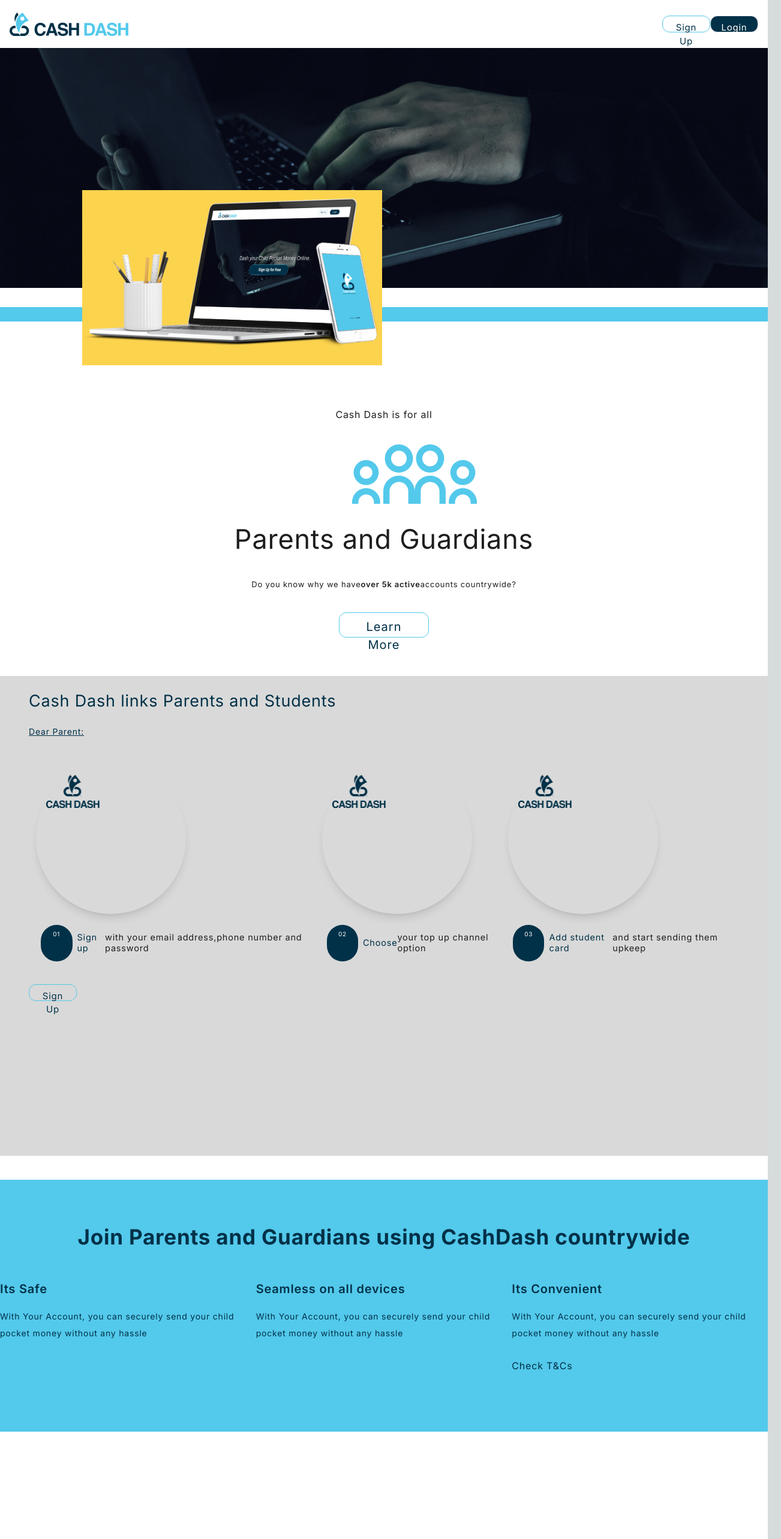
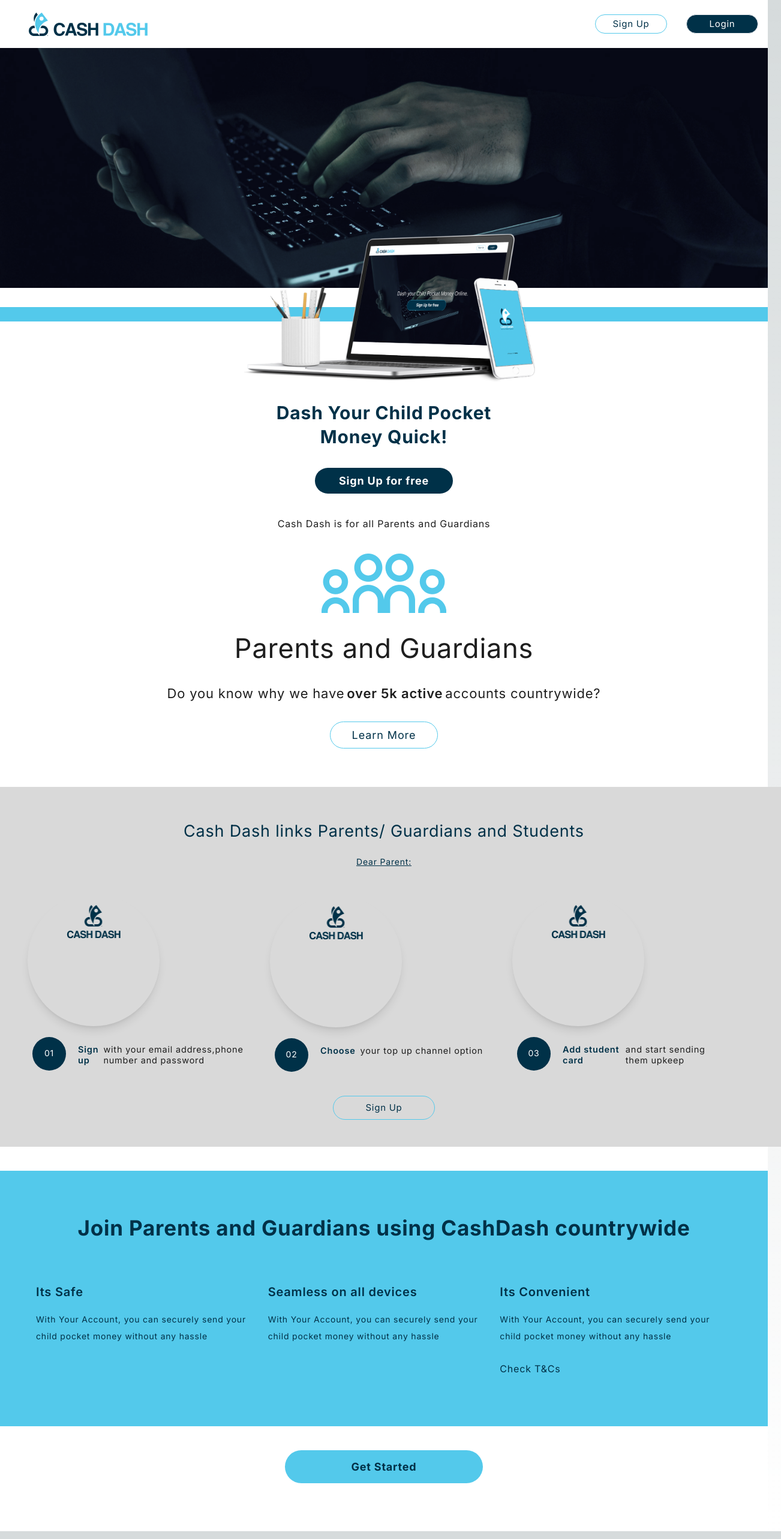
Before and after one commit to MariaNamata086/school-wallet, a Next.js app: page / in a window 1280 px wide. Shown: the top 2566 px of the page at 60% size, 1302 px wide, since content can reach past the window. Built offline with nearby package versions, Linux system fonts and the light colour scheme.

Commit message:
Final styling adjustments on the homepage

```diff
--- a/src/app/components/page-specific/home/AppUsageStep.tsx
+++ b/src/app/components/page-specific/home/AppUsageStep.tsx
@@ -14,8 +14,8 @@
   additionalInformation,
 }: AppUsageStepProps) {
   return (
-    <div className='flex flex-col gap-4 p-3 h-auto  bg-[#D9D9D9]'>
-      <div className='flex flex-col p-4 gap-2 w-[250px] h-[250px] rounded-full shadow-lg'>
+    <div className='flex flex-col gap-4 p-3 h-auto bg-[#D9D9D9]'>
+      <div className='flex flex-col p-4 gap-2 items-center w-[220px] h-[220px] rounded-full shadow-lg'>
         <div className='w-[90px] h-[60px] flex'>
           <Image
             alt='dark school wallet logo'
@@ -25,14 +25,15 @@
           />
         </div>
       </div>
-      <div className='flex items-center gap-2 w-full tracking-wider px-2 py-[2px]'>
-        <span className='w-2 md:w-[61px] h-2 md:h-[61px] rounded-full text-center text-[10px] md:p-2 p-1 text-white bg-[#003148]'>
+      <div className='flex gap-2 tracking-wider px-2 py-[2px]'>
+        <span className='w-8 md:w-14 h-2 md:h-14 rounded-full text-center text-[10px] md:text-[14px] pt-4 p-1 text-white bg-[#003148]'>
           {stepNumber}
         </span>
-        <span className='flex items-center text-[11px] md:text-[14.5px] leading-[18.15px] text-[#1E1E1E] '>
-          <span className='text-[#003148]'>{mainAction}</span>
-          {additionalInformation}
-        </span>
+        <p className='flex w-[300px] p-3 gap-2 text-[11px] md:text-[14.5px] leading-[18.15px] text-[#1E1E1E] '>
+          <span className='text-darkblue font-semibold'>{mainAction}</span>
+         {additionalInformation}
+
+        </p>
       </div>
     </div>
   );
--- a/src/app/components/page-specific/home/HomeHeader.tsx
+++ b/src/app/components/page-specific/home/HomeHeader.tsx
@@ -7,19 +7,8 @@
 function HomeHeader() {
   return (
     <section className='flex flex-col relative'>
-      <div className=' bg-red-300 h-[400px] w-full relative tracking-wider'>
-        {/* <div className='z-20 text-slate-800 h-full bg-[#003148]/30 w-full absolute flex flex-col gap-10'>
-        <p className='text-white text-[40px] font-semibold text-center leading-10'>
-          Dash Your Child Pocket Money Online!
-        </p>
-        <Link
-          href='/authentication/signup'
-          className='w-[200px] h-[40px] px-4 py-2 rounded-full border-[#53C9EB] text-white  bg-[#003148] text-[30px] text-center font-bold'
-        >
-          Sign Up for free
-        </Link>
-      </div> */}
-        <Image
+      <div className='h-[400px] w-full tracking-wider'>
+                <Image
           src={mobile_device_user}
           alt='image of a mobile device user'
           className='flex h-full w-full'
@@ -27,8 +16,19 @@
         />
       </div>
       <div className='bg-primary h-6 mt-8' />
-      <div className='w-[500px] h-[292px] z-10 md:-mt-[219px] md:ml-[137px] bg-amber-300'>
+      <div className='w-[500px] h-[292px] z-10 md:-mt-[160px] md:ml-[400px]'>
         <Image src={mobile_mock_devices} alt='A picture showing project optimised devices'/>
+      </div>
+      <div className='h-full w-full flex flex-col justify-center items-center gap-8'>
+        <p className='text-darkblue text-[20px] md:text-[30px] font-bold h-auto md:w-[360px] text-center leading-10'>
+          Dash Your Child Pocket Money Quick!
+        </p>
+        <Link
+          href='/authentication/signup'
+          className='w-[230px] px-4 py-2 rounded-full border-[#53C9EB] text-white  bg-[#003148] text-[18px] text-center font-bold'
+        >
+          Sign Up for free
+        </Link>
       </div>
     </section>
   );
--- a/src/app/components/page-specific/home/HomeNav.tsx
+++ b/src/app/components/page-specific/home/HomeNav.tsx
@@ -6,7 +6,7 @@
 function Homenav() {
   return (
     <nav className='flex p-4 items-center justify-between h-[80px] bg-white'>
-      <Link href='/' className=''>
+      <Link href='/' className='md:px-8'>
         <Image
           src={school_wallet_logo}
           alt='Project logo'
@@ -15,16 +15,16 @@
         />
       </Link>
 
-      <div className='flex items-center justify-around'>
+      <div className='flex mt-4 md:mt-0 items-center gap-8 justify-between'>
         <Link
           href='/authentication/signup'
-          className='text-[15px] text-center tracking-wider w-[80px] h-[28px] px-4 py-2 text-[#003148] border-[1px] border-[#53C9EB] rounded-xl hover:scale-105'
+          className='text-[15px] text-center tracking-wider h-auto py-1 px-4  text-[#003148] border-[1px] border-[#53C9EB] rounded-full w-[100px] md:w-[120px] hover:scale-105'
         >
           Sign Up
         </Link>
         <Link
           href='/authentication/login'
-          className='text-[15px] text-center tracking-wider w-[80px] h-[28px] px-4 py-2 bg-[#003148] text-white border-[1px]  rounded-xl hover:scale-105'
+          className='text-[15px] text-center tracking-wider md:w-[120px]  h-auto py-1 px-4  bg-[#003148] text-white border-[1px]  rounded-full hover:scale-105'
         >
           Login
         </Link>
--- a/src/app/components/shared/Footer.tsx
+++ b/src/app/components/shared/Footer.tsx
@@ -29,19 +29,18 @@
       },
     ];
   return (
-      <footer className='flex flex-col h-[420px] md:h-[840px]'>
-          <div className='flex flex-col h-full md:h-1/2 bg-[#53C9EB] py-[60px] gap-8 leading-loose tracking-wider text-[#003148]'>
+      <footer className='flex flex-col items-center h-auto mb-20 bg-white gap-10'>
+          <div className='flex flex-col h-full md:h-1/2  py-[60px] bg-[#53C9EB] gap-8 px-10 leading-loose tracking-wider text-[#003148]'>
               <span className=' text-[30px] md:text-[35px] text-center font-bold'>Join Parents and Guardians using CashDash countrywide </span>
-              <div className='flex flex-col md:flex-row justify-around'>{
+              <div className='flex flex-col md:flex-row justify-around p-5'>{
                   footerSubContent.map(({ title, content, moreInfo }, index) => {
                       return <FooterSubContent key={index} title={title} content={content} moreInfo={moreInfo} />
                   })
               }
               </div>
           </div>
-          <div className='hidden items-center justify-center h-1/2 bg-white md:flex'>
-          <Link href='/authentication/login' className='py-2 px-4 rounded-full w-[330px] h-[55px]'>Get Started</Link>
-          </div>
+           <Link href='/authentication/login' className='font-bold h-[55px] hidden items-center justify-center py-2 px-4 rounded-full bg-primary text-darkblue md:flex w-[330px] md:text-[18px]'>Get Started</Link>
+
     </footer>
   )
 }
--- a/src/app/page.tsx
+++ b/src/app/page.tsx
@@ -16,11 +16,11 @@
         <HomeNav />
         <HomeHeader />
       </div>
-      <div className='flex flex-col gap-8 px-20 py-6 justify-center items-center h-auto'>
+      <div className='flex flex-col gap-8 px-20 py-6 -mt-8 justify-center items-center h-auto'>
         <span className=' text-[#1E1E1E] text-30px leading-[36.31px]'>
-          Cash Dash is for all
+          Cash Dash is for all Parents and Guardians
         </span>
-        <div className='flex flex-row items-center h-[99px] w-[105px]'>
+        <div className='flex flex-row items-center h-[99px]'>
           <Image
             alt='people svg'
             src={peoplelogo2}
@@ -35,23 +35,23 @@
         <span className='text-center text-[45px] leading-[54.46px] text-[#1E1E1E]'>
           Parents and Guardians
         </span>
-        <p className='flex items-center text-[13px] text-[#1E1E1E] text-center leading-[30.26px]'>
+        <p className='flex items-center text-[16px] gap-1 md:text-[22px] text-[#1E1E1E] text-center leading-[30.26px]'>
           Do you know why we have{' '}
           <span className='font-semibold'>over 5k active</span> accounts
           countrywide?
         </p>
         <Link
-          className='text-[15px] md:text-[20px] text-center tracking-wider w-[150px] h-[42px] px-4 py-2 text-[#003148] border-[1px] border-[#53C9EB] rounded-xl hover:scale-105'
-          href='/'
+          className='text-[15px] md:text-[18px] text-center tracking-wider w-[180px] px-4 py-2 text-[#003148] border-[1px] border-[#53C9EB] rounded-full hover:scale-105'
+          href='/wallet-benefits'
         >
           Learn More
         </Link>
       </div>
-      <div className='flex flex-col gap-6 py-6 px-12 h-[800px] bg-[#D9D9D9] tracking-wider'>
+      <div className='flex flex-col items-center gap-6 p-14 h-[600px] bg-[#D9D9D9] tracking-wider'>
         <span className='text-[#003148] text-[20px] lg:text-[27px] leading-[36.31px]'>
-          Cash Dash links Parents and Students
+          Cash Dash links Parents/ Guardians and Students
         </span>
-        <div className='flex flex-col gap-8 w-full h-auto'>
+        <div className='flex flex-col gap-8 w-full items-center h-auto'>
           <span className='underline text-[12px] md:text-[14px] leading-[18.15px] text-[#003148]'>
             Dear Parent:
           </span>
@@ -75,7 +75,7 @@
         </div>
         <Link
           href='/authentication/signup'
-          className='text-[15px] text-center tracking-wider w-[80px] h-[28px] px-4 py-2 text-[#003148] border-[1px] border-[#53C9EB] rounded-xl hover:scale-105'
+          className='text-[15px] text-center tracking-wider w-[170px]  px-4 py-2 text-[#003148] border-[1px] border-[#53C9EB] rounded-full hover:scale-105'
         >
           Sign Up
         </Link>
--- /dev/null
+++ b/src/app/wallet-benefits/page.tsx
@@ -0,0 +1,9 @@
+import React from 'react'
+
+function WalletBenefits() {
+  return (
+    <div>WalletBenefits</div>
+  )
+}
+
+export default WalletBenefits
```
